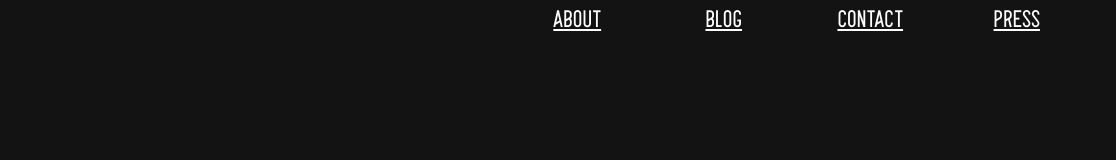
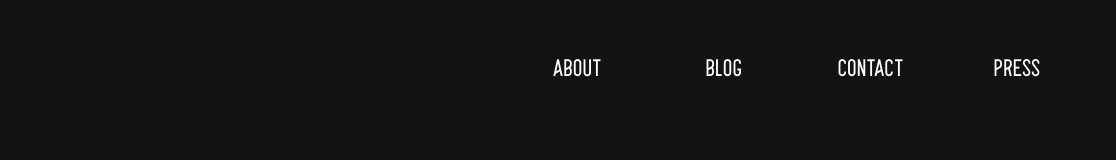
Before and after one commit to uniquecorn/wapbot, a plain HTML site: page public/index.html in a window 1280 px wide. Shown: the full height of the page, 164-1280 px from the left. Drawn offline with Linux system fonts and the light colour scheme.

Commit message:
extra fixes

```diff
--- a/public/index.html
+++ b/public/index.html
@@ -7,6 +7,8 @@ RapBot's Website
 
 <html>
 	<head>
+		<meta name="viewport" content="width=device-width, initial-scale=1.0">
+  	<title>RapBot Studios</title>
 		<link rel="stylesheet" type="text/css" href="style.css">
 		<div class="bannerBacking">
 		<div class="banner">Hello!
--- a/public/style.scss
+++ b/public/style.scss
@@ -34,8 +34,8 @@ body {
 
 
 .banner {
-  width: inherit;
-  height: inherit;
+	width: inherit;
+	height: inherit;
 	margin-top: 0px;
 	margin-left: 10px;
 	margin-right: 10px;
@@ -51,7 +51,7 @@ body {
 }
 .buttonGroup {
 	position: relative;
-  float: right;
+	float: right;
 	width: 600px;
 	height: inherit;
 }
@@ -59,7 +59,8 @@ body {
 	width: calc(95% / 4);
 	height: inherit;
 	display: inline-block;
-	vertical-align: bottom;
+	vertical-align: middle;
+	align-content: center;
 	text-align: center;
 	margin-top: 10px;
 	padding:0px;
@@ -75,6 +76,7 @@ body {
 	transform: rotate3d(0,0,0,0deg);
 	font-weight: bold;
 	transition: 0.3s;
+	text-decoration: none;
 }
 /* On mouse-over */
 .btn:hover {
```
Also changed, not shown: public/main.js (added), public/style.css, 3 other files.
